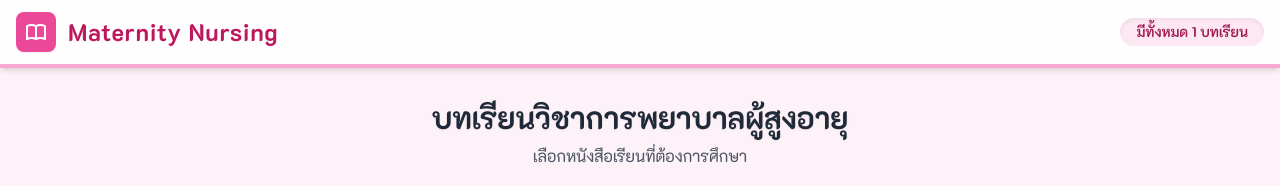
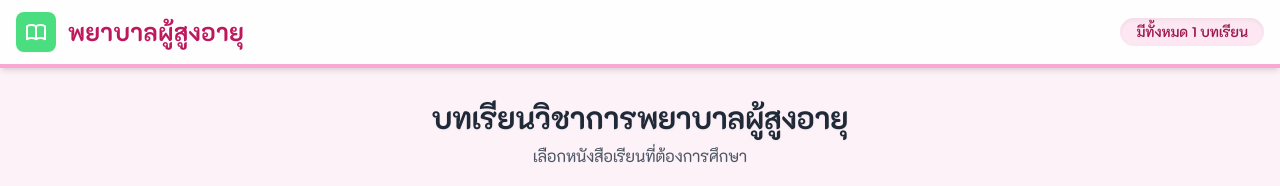
Before and after one commit to greengramhouse/turn_js_nurse, a plain HTML site: page menu_p5/index.html in a window 1280 px wide. Shown: the top 186 px of the page. Drawn offline with nearby package versions, Linux system fonts and the light colour scheme.

Commit message:
Update index.html

```diff
--- a/menu_p5/index.html
+++ b/menu_p5/index.html
@@ -80,12 +80,12 @@
     <nav class="sticky top-0 z-50 bg-white/90 backdrop-blur-md shadow-md border-b-4 border-pink-300">
       <div class="container mx-auto px-4 py-3 flex flex-col sm:flex-row justify-between items-center gap-2">
         <div class="flex items-center gap-3">
-            <div class="bg-pink-500 text-white p-2 rounded-lg shadow-sm">
+            <div class="bg-green-400 text-white p-2 rounded-lg shadow-sm">
                 <svg xmlns="http://www.w3.org/2000/svg" class="h-6 w-6" fill="none" viewBox="0 0 24 24" stroke="currentColor">
                     <path stroke-linecap="round" stroke-linejoin="round" stroke-width="2" d="M12 6.253v13m0-13C10.832 5.477 9.246 5 7.5 5S4.168 5.477 3 6.253v13C4.168 18.477 5.754 18 7.5 18s3.332.477 4.5 1.253m0-13C13.168 5.477 14.754 5 16.5 5c1.747 0 3.332.477 4.5 1.253v13C19.832 18.477 18.247 18 16.5 18c-1.746 0-3.332.477-4.5 1.253" />
                 </svg>
             </div>
-            <h1 class="text-xl sm:text-2xl font-bold text-pink-700 tracking-wide">Maternity Nursing</h1>
+            <h1 class="text-xl sm:text-2xl font-bold text-pink-700 tracking-wide">พยาบาลผู้สูงอายุ</h1>
         </div>
         <span id="countbook" class="px-4 py-1 bg-pink-100 text-pink-800 rounded-full text-sm font-semibold shadow-inner">
             กำลังโหลดข้อมูล...
```
